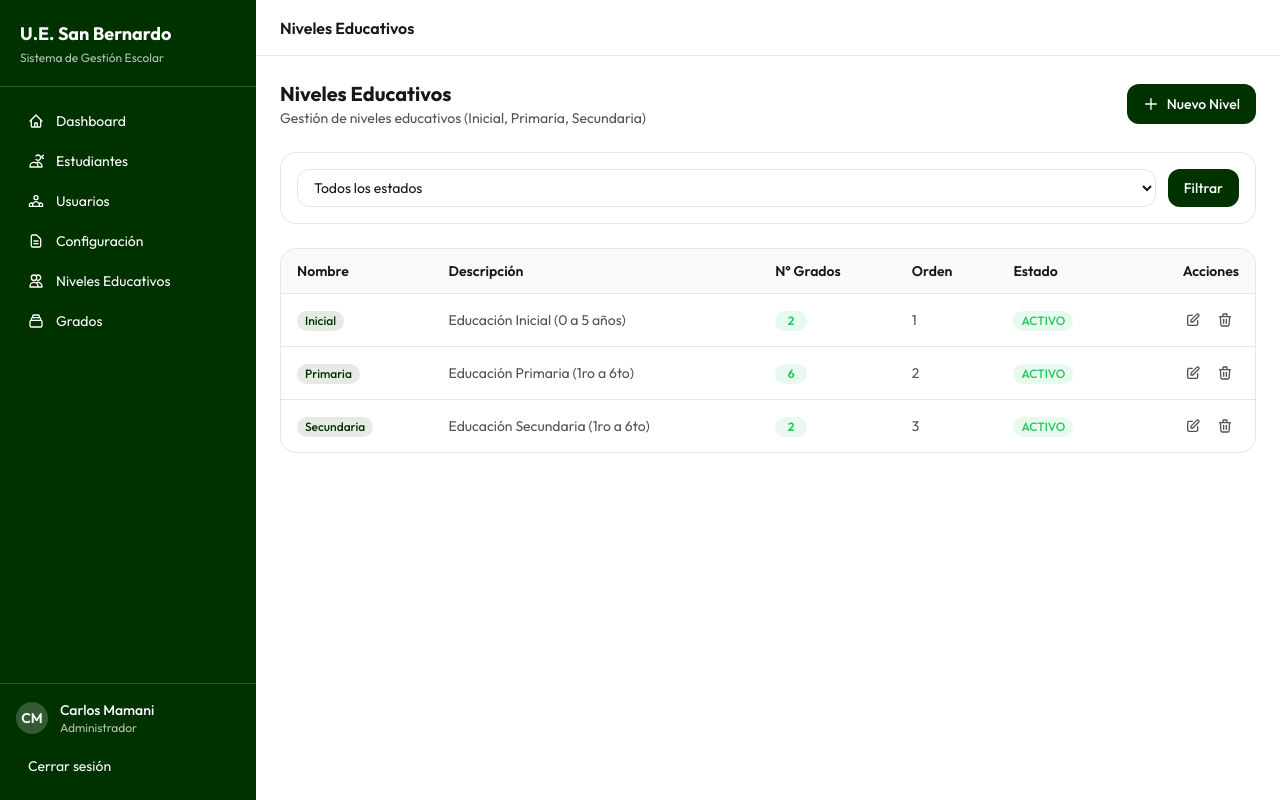
After one commit to 4l3j0o/COSABE360, a Laravel app: page /niveles in a window 1280 px wide. The commit adds this page. Run offline with Laravel 12, Linux system fonts and the light colour scheme; a user stored in the database is signed in; data comes from the database, SQL or seed files in the repository; style sheets or scripts are compiled from the project's sources; parts of the project's set-up code (start-up, migrations or seed data) failed here and were passed over.

Commit message:
feat: controlador de level

```diff
--- a/app/Http/Controllers/LevelController.php
+++ b/app/Http/Controllers/LevelController.php
@@ -2,25 +2,42 @@
 
 namespace App\Http\Controllers;
 
+use App\Models\Grade;
 use App\Models\Level;
+use Illuminate\Http\JsonResponse;
+use Illuminate\Http\RedirectResponse;
 use Illuminate\Http\Request;
+use Illuminate\Support\Facades\Schema;
+use Illuminate\Validation\Rule;
+use Illuminate\View\View;
 
 class LevelController extends Controller
 {
     /**
      * Display a listing of the resource.
      */
-    public function index()
+    public function index(Request $request)
     {
-        //
+        if ($request->expectsJson()) {
+            return $this->apiIndex($request);
+        }
+
+        $levels = Level::withCount('grades')
+            ->when($request->query('estado'), fn ($q, $v) => $q->where('estado', $v))
+            ->orderBy('orden')
+            ->get();
+
+        return view('levels.index', compact('levels'));
     }
 
-    /**
-     * Show the form for creating a new resource.
-     */
-    public function create()
+    private function apiIndex(Request $request): JsonResponse
     {
-        //
+        $levels = Level::withCount('grades')
+            ->when($request->query('estado'), fn ($q, $v) => $q->where('estado', $v))
+            ->orderBy('orden')
+            ->get();
+
+        return response()->json(['data' => $levels]);
     }
 
     /**
@@ -28,23 +45,26 @@ class LevelController extends Controller
      */
     public function store(Request $request)
     {
-        //
-    }
+        $validated = $request->validate([
+            'nombre' => [
+                'required',
+                'string',
+                'max:50',
+                Rule::unique('levels', 'nombre'),
+            ],
+            'descripcion' => ['nullable', 'string', 'max:255'],
+            'orden' => ['required', 'integer', 'min:1'],
+            'estado' => ['sometimes', 'in:ACTIVO,INACTIVO'],
+        ]);
 
-    /**
-     * Display the specified resource.
-     */
-    public function show(Level $level)
-    {
-        //
-    }
+        Level::create($validated + ['estado' => 'ACTIVO']);
 
-    /**
-     * Show the form for editing the specified resource.
-     */
-    public function edit(Level $level)
-    {
-        //
+        if ($request->expectsJson()) {
+            $level = Level::withCount('grades')->latest()->first();
+            return response()->json(['data' => $level], 201);
+        }
+
+        return redirect()->route('levels.index')->with('success', 'Nivel educativo creado correctamente.');
     }
 
     /**
@@ -52,7 +72,25 @@ class LevelController extends Controller
      */
     public function update(Request $request, Level $level)
     {
-        //
+        $validated = $request->validate([
+            'nombre' => [
+                'sometimes',
+                'string',
+                'max:50',
+                Rule::unique('levels', 'nombre')->ignore($level->id),
+            ],
+            'descripcion' => ['nullable', 'string', 'max:255'],
+            'orden' => ['sometimes', 'integer', 'min:1'],
+            'estado' => ['sometimes', 'in:ACTIVO,INACTIVO'],
+        ]);
+
+        $level->update($validated);
+
+        if ($request->expectsJson()) {
+            return response()->json(['data' => $level->fresh()->loadCount('grades')]);
+        }
+
+        return redirect()->route('levels.index')->with('success', 'Nivel educativo actualizado correctamente.');
     }
 
     /**
@@ -60,6 +98,22 @@ class LevelController extends Controller
      */
     public function destroy(Level $level)
     {
-        //
+        if (Schema::hasColumn('grades', 'level_id') && $level->grades()->exists()) {
+            if (request()->expectsJson()) {
+                return response()->json([
+                    'message' => 'No se puede eliminar el nivel porque tiene grados asociados.',
+                ], 409);
+            }
+
+            return redirect()->route('levels.index')->with('error', 'No se puede eliminar el nivel porque tiene grados asociados.');
+        }
+
+        $level->delete();
+
+        if (request()->expectsJson()) {
+            return response()->json(['message' => 'Nivel eliminado correctamente.']);
+        }
+
+        return redirect()->route('levels.index')->with('success', 'Nivel educativo eliminado correctamente.');
     }
 }
--- a/resources/views/dashboard/partials/_sidebar-admin.blade.php
+++ b/resources/views/dashboard/partials/_sidebar-admin.blade.php
@@ -14,6 +14,10 @@
     <svg class="w-4 h-4" fill="none" stroke="currentColor" viewBox="0 0 24 24"><path stroke-linecap="round" stroke-linejoin="round" stroke-width="2" d="M9 12h6m-6 4h6m2 5H7a2 2 0 01-2-2V5a2 2 0 012-2h5.586a1 1 0 01.707.293l5.414 5.414a1 1 0 01.293.707V19a2 2 0 01-2 2z"/></svg>
     Configuración
 </a>
+<a href="{{ route('levels.index') }}" class="flex items-center gap-3 px-3 py-2 rounded-lg text-white hover:bg-white/15 text-sm transition-colors">
+    <svg class="w-4 h-4" fill="none" stroke="currentColor" viewBox="0 0 24 24"><path stroke-linecap="round" stroke-linejoin="round" stroke-width="2" d="M12 4.354a4 4 0 110 5.292M15 21H3v-1a6 6 0 0112 0v1zm0 0h6v-1a6 6 0 00-9-5.197M13 7a4 4 0 11-8 0 4 4 0 018 0z"/></svg>
+    Niveles Educativos
+</a>
 <a href="{{ route('grados.index') }}" class="flex items-center gap-3 px-3 py-2 rounded-lg text-white hover:bg-white/15 text-sm transition-colors">
     <svg class="w-4 h-4" fill="none" stroke="currentColor" viewBox="0 0 24 24"><path stroke-linecap="round" stroke-linejoin="round" stroke-width="2" d="M19 11H5m14 0a2 2 0 012 2v6a2 2 0 01-2 2H5a2 2 0 01-2-2v-6a2 2 0 012-2m14 0V9a2 2 0 00-2-2M5 11V9a2 2 0 012-2m0 0V5a2 2 0 012-2h6a2 2 0 012 2v2M7 7h10"/></svg>
     Grados
--- /dev/null
+++ b/resources/views/levels/index.blade.php
@@ -0,0 +1,215 @@
+@extends('layouts.app')
+@section('titulo', 'Niveles Educativos')
+
+@section('sidebar')
+    @include('dashboard.partials._sidebar-admin')
+@endsection
+
+@section('contenido')
+    <div class="flex flex-col sm:flex-row sm:items-center justify-between gap-3 mb-6">
+        <div>
+            <h1 class="text-xl font-bold text-foreground">Niveles Educativos</h1>
+            <p class="text-sm text-muted-foreground">Gestión de niveles educativos (Inicial, Primaria, Secundaria)</p>
+        </div>
+        <button onclick="openModal('modal-create')" class="inline-flex items-center gap-2 bg-primary text-primary-foreground px-4 py-2.5 rounded-lg text-sm font-medium hover:opacity-90 transition-opacity cursor-pointer">
+            <svg class="w-4 h-4" fill="none" stroke="currentColor" viewBox="0 0 24 24"><path stroke-linecap="round" stroke-linejoin="round" stroke-width="2" d="M12 4v16m8-8H4"/></svg>
+            Nuevo Nivel
+        </button>
+    </div>
+
+    @if(session('success'))
+        <div class="bg-success/10 border border-success/20 text-success rounded-lg px-4 py-3 mb-4 text-sm">{{ session('success') }}</div>
+    @endif
+    @if(session('error'))
+        <div class="bg-error/10 border border-error/20 text-error rounded-lg px-4 py-3 mb-4 text-sm">{{ session('error') }}</div>
+    @endif
+
+    <div class="bg-card border border-border rounded-xl mb-6">
+        <form method="GET" action="{{ route('levels.index') }}" class="p-4 flex flex-col sm:flex-row gap-3">
+            <select name="estado" class="flex-1 px-3 py-2 border border-input rounded-lg bg-background text-foreground text-sm focus:outline-none focus:ring-2 focus:ring-primary/30 focus:border-primary">
+                <option value="">Todos los estados</option>
+                <option value="ACTIVO" {{ request('estado') === 'ACTIVO' ? 'selected' : '' }}>Activo</option>
+                <option value="INACTIVO" {{ request('estado') === 'INACTIVO' ? 'selected' : '' }}>Inactivo</option>
+            </select>
+            <button type="submit" class="bg-primary text-primary-foreground px-4 py-2 rounded-lg text-sm font-medium hover:opacity-90 transition-opacity">Filtrar</button>
+        </form>
+    </div>
+
+    @if($levels->isEmpty())
+        <div class="bg-card border border-border rounded-xl p-12 text-center">
+            <svg class="w-12 h-12 text-muted-foreground mx-auto mb-3" fill="none" stroke="currentColor" viewBox="0 0 24 24"><path stroke-linecap="round" stroke-linejoin="round" stroke-width="1.5" d="M12 4.354a4 4 0 110 5.292M15 21H3v-1a6 6 0 0112 0v1zm0 0h6v-1a6 6 0 00-9-5.197M13 7a4 4 0 11-8 0 4 4 0 018 0z"/></svg>
+            <p class="text-muted-foreground text-sm">No se encontraron niveles educativos</p>
+            <button onclick="openModal('modal-create')" class="mt-3 inline-flex items-center gap-2 bg-primary text-primary-foreground px-4 py-2 rounded-lg text-sm font-medium hover:opacity-90 transition-opacity cursor-pointer">
+                <svg class="w-4 h-4" fill="none" stroke="currentColor" viewBox="0 0 24 24"><path stroke-linecap="round" stroke-linejoin="round" stroke-width="2" d="M12 4v16m8-8H4"/></svg>
+                Crear primer nivel
+            </button>
+        </div>
+    @else
+        <div class="bg-card border border-border rounded-xl overflow-hidden">
+            <div class="overflow-x-auto">
+                <table class="w-full text-sm">
+                    <thead>
+                        <tr class="border-b border-border bg-muted/50">
+                            <th class="text-left px-4 py-3 font-semibold text-foreground">Nombre</th>
+                            <th class="text-left px-4 py-3 font-semibold text-foreground">Descripción</th>
+                            <th class="text-left px-4 py-3 font-semibold text-foreground">N° Grados</th>
+                            <th class="text-left px-4 py-3 font-semibold text-foreground">Orden</th>
+                            <th class="text-left px-4 py-3 font-semibold text-foreground">Estado</th>
+                            <th class="text-right px-4 py-3 font-semibold text-foreground">Acciones</th>
+                        </tr>
+                    </thead>
+                    <tbody>
+                        @foreach($levels as $level)
+                            <tr class="border-b border-border last:border-b-0 hover:bg-muted/30 transition-colors">
+                                <td class="px-4 py-3">
+                                    <span class="inline-flex px-2 py-0.5 rounded-full text-xs font-medium bg-primary/10 text-primary">{{ $level->nombre }}</span>
+                                </td>
+                                <td class="px-4 py-3 text-muted-foreground">{{ $level->descripcion }}</td>
+                                <td class="px-4 py-3">
+                                    <span class="inline-flex items-center justify-center min-w-[2rem] px-2 py-0.5 rounded-full text-xs font-semibold {{ $level->grades_count > 0 ? 'bg-success/10 text-success' : 'bg-muted text-muted-foreground' }}">
+                                        {{ $level->grades_count }}
+                                    </span>
+                                </td>
+                                <td class="px-4 py-3 text-muted-foreground">{{ $level->orden }}</td>
+                                <td class="px-4 py-3">
+                                    @php
+                                        $colores = [
+                                            'ACTIVO'   => 'bg-success/10 text-success',
+                                            'INACTIVO' => 'bg-warning/10 text-warning',
+                                        ];
+                                    @endphp
+                                    <span class="inline-flex px-2 py-0.5 rounded-full text-xs font-medium {{ $colores[$level->estado] ?? 'bg-muted text-muted-foreground' }}">
+                                        {{ $level->estado }}
+                                    </span>
+                                </td>
+                                <td class="px-4 py-3">
+                                    <div class="flex items-center justify-end gap-1">
+                                        <button onclick="editarNivel({{ $level->id }}, '{{ $level->nombre }}', '{{ $level->descripcion }}', '{{ $level->orden }}', '{{ $level->estado }}')" class="p-1.5 rounded-lg hover:bg-muted transition-colors text-muted-foreground hover:text-foreground cursor-pointer" title="Editar">
+                                            <svg class="w-4 h-4" fill="none" stroke="currentColor" viewBox="0 0 24 24"><path stroke-linecap="round" stroke-linejoin="round" stroke-width="2" d="M11 5H6a2 2 0 00-2 2v11a2 2 0 002 2h11a2 2 0 002-2v-5m-1.414-9.414a2 2 0 112.828 2.828L11.828 15H9v-2.828l8.586-8.586z"/></svg>
+                                        </button>
+                                        <form method="POST" action="{{ route('levels.destroy', $level) }}" onsubmit="return confirm('¿Estás seguro de eliminar este nivel?')" class="inline">
+                                            @csrf @method('DELETE')
+                                            <button type="submit" class="p-1.5 rounded-lg hover:bg-error/10 transition-colors text-muted-foreground hover:text-error cursor-pointer" title="Eliminar">
+                                                <svg class="w-4 h-4" fill="none" stroke="currentColor" viewBox="0 0 24 24"><path stroke-linecap="round" stroke-linejoin="round" stroke-width="2" d="M19 7l-.867 12.142A2 2 0 0116.138 21H7.862a2 2 0 01-1.995-1.858L5 7m5 4v6m4-6v6m1-10V4a1 1 0 00-1-1h-4a1 1 0 00-1 1v3M4 7h16"/></svg>
+                                            </button>
+                                        </form>
+                                    </div>
+                                </td>
+                            </tr>
+                        @endforeach
+                    </tbody>
+                </table>
+            </div>
+        </div>
+    @endif
+@endsection
+
+@push('modals')
+    {{-- MODAL CREAR --}}
+    <div id="modal-create" style="display:none; position:fixed; inset:0; z-index:9999; overflow-y:auto; background:rgba(0,0,0,0.3); backdrop-filter:blur(2px); -webkit-backdrop-filter:blur(2px);">
+        <div style="min-height:100%; padding:2rem 1rem; display:flex; align-items:flex-start; justify-content:center;">
+            <div style="width:100%; max-width:32rem; background:var(--card); border:1px solid var(--border); border-radius:1rem; box-shadow:0 25px 50px -12px rgba(0,0,0,0.25);">
+                <div style="display:flex; align-items:center; justify-content:space-between; padding:1rem 1.5rem; border-bottom:1px solid var(--border); border-radius:1rem 1rem 0 0; background:var(--card);">
+                    <h2 style="font-size:1rem; font-weight:700; color:var(--foreground);">Registrar Nuevo Nivel</h2>
+                    <button onclick="closeModal('modal-create')" style="padding:0.375rem; border-radius:0.5rem; cursor:pointer; color:var(--muted-foreground); background:none; border:none;" onmouseover="this.style.background='var(--muted)'" onmouseout="this.style.background='none'">
+                        <svg style="width:1.25rem; height:1.25rem;" fill="none" stroke="currentColor" viewBox="0 0 24 24"><path stroke-linecap="round" stroke-linejoin="round" stroke-width="2" d="M6 18L18 6M6 6l12 12"/></svg>
+                    </button>
+                </div>
+                <form method="POST" action="{{ route('levels.store') }}" style="padding:1.5rem;">
+                    @csrf
+                    <div style="background:rgba(0,0,0,0.03); border-radius:0.75rem; padding:1.25rem; border:1px solid rgba(0,0,0,0.05); margin-bottom:1.25rem;">
+                        <h3 class="text-xs font-bold text-primary uppercase tracking-wider mb-4">Datos del Nivel</h3>
+                        <div class="grid grid-cols-1 gap-4">
+                            <div>
+                                <label class="block text-xs font-semibold uppercase tracking-wider text-neutral-600 mb-1.5">Nombre <span class="text-error">*</span></label>
+                                <input type="text" name="nombre" required maxlength="50" placeholder="Ej: Inicial" class="w-full px-3 py-2.5 border border-input rounded-lg bg-background text-foreground text-sm placeholder:text-muted-foreground focus:outline-none focus:ring-2 focus:ring-primary/30 focus:border-primary">
+                                @error('nombre') <p class="text-xs text-error mt-1">{{ $message }}</p> @enderror
+                            </div>
+                            <div>
+                                <label class="block text-xs font-semibold uppercase tracking-wider text-neutral-600 mb-1.5">Descripción</label>
+                                <textarea name="descripcion" maxlength="255" rows="2" placeholder="Breve descripción del nivel" class="w-full px-3 py-2.5 border border-input rounded-lg bg-background text-foreground text-sm placeholder:text-muted-foreground focus:outline-none focus:ring-2 focus:ring-primary/30 focus:border-primary"></textarea>
+                                @error('descripcion') <p class="text-xs text-error mt-1">{{ $message }}</p> @enderror
+                            </div>
+                            <div>
+                                <label class="block text-xs font-semibold uppercase tracking-wider text-neutral-600 mb-1.5">Orden <span class="text-error">*</span></label>
+                                <input type="number" name="orden" required min="1" value="1" class="w-full px-3 py-2.5 border border-input rounded-lg bg-background text-foreground text-sm placeholder:text-muted-foreground focus:outline-none focus:ring-2 focus:ring-primary/30 focus:border-primary">
+                                @error('orden') <p class="text-xs text-error mt-1">{{ $message }}</p> @enderror
+                            </div>
+                        </div>
+                    </div>
+                    <div style="display:flex; align-items:center; justify-content:flex-end; gap:0.75rem; padding-top:1rem; border-top:1px solid var(--border);">
+                        <button type="button" onclick="closeModal('modal-create')" style="padding:0.625rem 1.25rem; border-radius:0.5rem; font-size:0.875rem; font-weight:500; border:1px solid var(--border); background:var(--background); color:var(--foreground); cursor:pointer;">Cancelar</button>
+                        <button type="submit" style="padding:0.625rem 1.25rem; border-radius:0.5rem; font-size:0.875rem; font-weight:500; border:none; background:var(--primary); color:var(--primary-foreground); cursor:pointer;">Crear Nivel</button>
+                    </div>
+                </form>
+            </div>
+        </div>
+    </div>
+
+    {{-- MODAL EDITAR --}}
+    <div id="modal-edit" style="display:none; position:fixed; inset:0; z-index:9999; overflow-y:auto; background:rgba(0,0,0,0.3); backdrop-filter:blur(2px); -webkit-backdrop-filter:blur(2px);">
+        <div style="min-height:100%; padding:2rem 1rem; display:flex; align-items:flex-start; justify-content:center;">
+            <div style="width:100%; max-width:32rem; background:var(--card); border:1px solid var(--border); border-radius:1rem; box-shadow:0 25px 50px -12px rgba(0,0,0,0.25);">
+                <div style="display:flex; align-items:center; justify-content:space-between; padding:1rem 1.5rem; border-bottom:1px solid var(--border); border-radius:1rem 1rem 0 0; background:var(--card);">
+                    <h2 style="font-size:1rem; font-weight:700; color:var(--foreground);">Editar Nivel</h2>
+                    <button onclick="closeModal('modal-edit')" style="padding:0.375rem; border-radius:0.5rem; cursor:pointer; color:var(--muted-foreground); background:none; border:none;" onmouseover="this.style.background='var(--muted)'" onmouseout="this.style.background='none'">
+                        <svg style="width:1.25rem; height:1.25rem;" fill="none" stroke="currentColor" viewBox="0 0 24 24"><path stroke-linecap="round" stroke-linejoin="round" stroke-width="2" d="M6 18L18 6M6 6l12 12"/></svg>
+                    </button>
+                </div>
+                <form id="form-edit" method="POST" style="padding:1.5rem;">
+                    @csrf @method('PUT')
+                    <div style="background:rgba(0,0,0,0.03); border-radius:0.75rem; padding:1.25rem; border:1px solid rgba(0,0,0,0.05); margin-bottom:1.25rem;">
+                        <h3 class="text-xs font-bold text-primary uppercase tracking-wider mb-4">Datos del Nivel</h3>
+                        <div class="grid grid-cols-1 gap-4">
+                            <div>
+                                <label class="block text-xs font-semibold uppercase tracking-wider text-neutral-600 mb-1.5">Nombre <span class="text-error">*</span></label>
+                                <input type="text" name="nombre" id="edit-nombre" required maxlength="50" class="w-full px-3 py-2.5 border border-input rounded-lg bg-background text-foreground text-sm placeholder:text-muted-foreground focus:outline-none focus:ring-2 focus:ring-primary/30 focus:border-primary">
+                                @error('nombre') <p class="text-xs text-error mt-1">{{ $message }}</p> @enderror
+                            </div>
+                            <div>
+                                <label class="block text-xs font-semibold uppercase tracking-wider text-neutral-600 mb-1.5">Descripción</label>
+                                <textarea name="descripcion" id="edit-descripcion" maxlength="255" rows="2" class="w-full px-3 py-2.5 border border-input rounded-lg bg-background text-foreground text-sm placeholder:text-muted-foreground focus:outline-none focus:ring-2 focus:ring-primary/30 focus:border-primary"></textarea>
+                                @error('descripcion') <p class="text-xs text-error mt-1">{{ $message }}</p> @enderror
+                            </div>
+                            <div>
+                                <label class="block text-xs font-semibold uppercase tracking-wider text-neutral-600 mb-1.5">Orden <span class="text-error">*</span></label>
+                                <input type="number" name="orden" id="edit-orden" required min="1" class="w-full px-3 py-2.5 border border-input rounded-lg bg-background text-foreground text-sm placeholder:text-muted-foreground focus:outline-none focus:ring-2 focus:ring-primary/30 focus:border-primary">
+                                @error('orden') <p class="text-xs text-error mt-1">{{ $message }}</p> @enderror
+                            </div>
+                            <div>
+                                <label class="block text-xs font-semibold uppercase tracking-wider text-neutral-600 mb-1.5">Estado</label>
+                                <select name="estado" id="edit-estado" class="w-full px-3 py-2.5 border border-input rounded-lg bg-background text-foreground text-sm focus:outline-none focus:ring-2 focus:ring-primary/30 focus:border-primary">
+                                    <option value="ACTIVO">Activo</option>
+                                    <option value="INACTIVO">Inactivo</option>
+                                </select>
+                            </div>
+                        </div>
+                    </div>
+                    <div style="display:flex; align-items:center; justify-content:flex-end; gap:0.75rem; padding-top:1rem; border-top:1px solid var(--border);">
+                        <button type="button" onclick="closeModal('modal-edit')" style="padding:0.625rem 1.25rem; border-radius:0.5rem; font-size:0.875rem; font-weight:500; border:1px solid var(--border); background:var(--background); color:var(--foreground); cursor:pointer;">Cancelar</button>
+                        <button type="submit" style="padding:0.625rem 1.25rem; border-radius:0.5rem; font-size:0.875rem; font-weight:500; border:none; background:var(--primary); color:var(--primary-foreground); cursor:pointer;">Guardar Cambios</button>
+                    </div>
+                </form>
+            </div>
+        </div>
+    </div>
+@endpush
+
+@push('scripts')
+    <script>
+        function openModal(id) {
+            document.getElementById(id).style.display = 'block';
+        }
+        function closeModal(id) {
+            document.getElementById(id).style.display = 'none';
+        }
+        function editarNivel(id, nombre, descripcion, orden, estado) {
+            document.getElementById('form-edit').action = '/niveles/' + id;
+            document.getElementById('edit-nombre').value = nombre;
+            document.getElementById('edit-descripcion').value = descripcion || '';
+            document.getElementById('edit-orden').value = orden;
+            document.getElementById('edit-estado').value = estado;
+            openModal('modal-edit');
+        }
+    </script>
+@endpush
--- a/routes/web.php
+++ b/routes/web.php
@@ -2,6 +2,7 @@
 
 use App\Http\Controllers\AuthController;
 use App\Http\Controllers\GradeController;
+use App\Http\Controllers\LevelController;
 use App\Http\Controllers\StudentController;
 use App\Http\Controllers\TaxConfigurationController;
 use App\Http\Controllers\UserController;
@@ -67,6 +68,15 @@ Route::middleware(['auth', 'role:Administrador'])->prefix('configuracion')->grou
 });
 
 
+// HU-11: Administrar niveles educativos solo Administrador
+Route::middleware(['auth', 'role:Administrador'])->prefix('niveles')->group(function () {
+    Route::get('/', [LevelController::class, 'index'])->name('levels.index');
+    Route::post('/', [LevelController::class, 'store'])->name('levels.store');
+    Route::put('/{level}', [LevelController::class, 'update'])->name('levels.update');
+    Route::delete('/{level}', [LevelController::class, 'destroy'])->name('levels.destroy');
+});
+
+
 // HU-12: Administrar grados solo Administrador
 Route::middleware(['auth', 'role:Administrador'])->prefix('grados')->group(function () {
     Route::get('/', [GradeController::class, 'index'])->name('grados.index');
```
